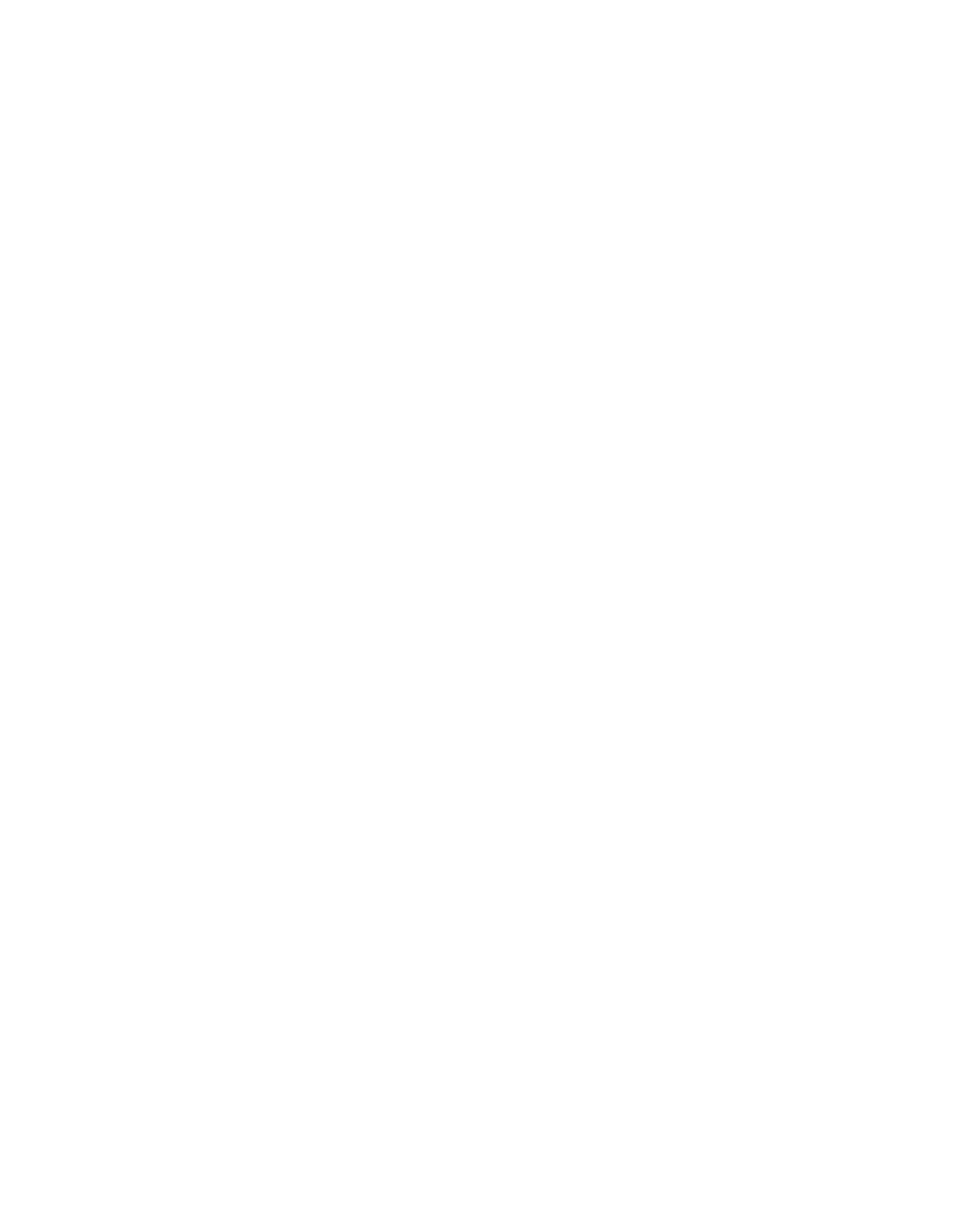
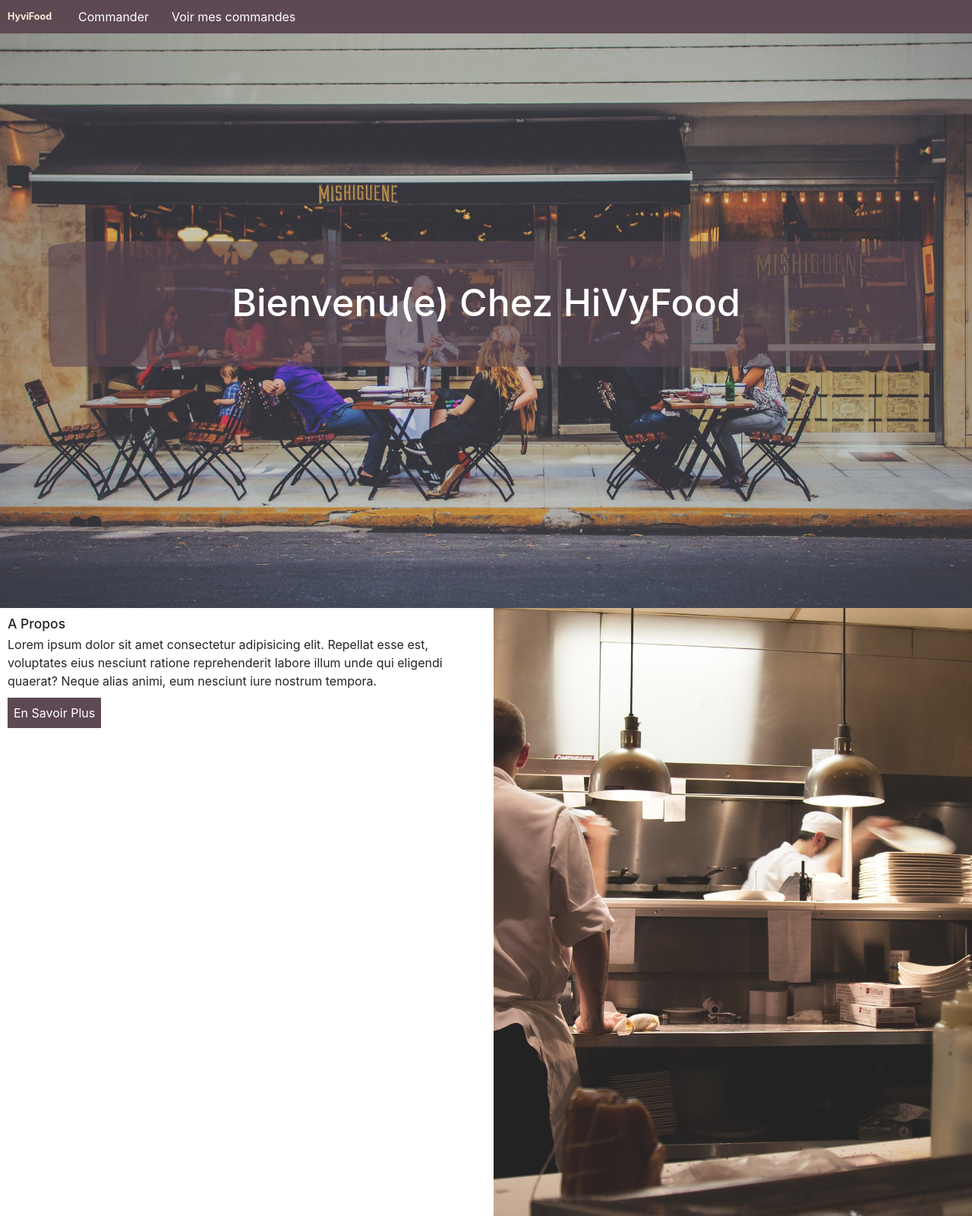
Before and after one commit to Yves97/restaurant, a PHP site: page / in a window 1280 px wide. Before the commit the page is empty. Shown: the whole page at 76% size. Before the commit the page ends 800 px from the top, so only its background shows below. Run offline with PHP 8.4, Linux system fonts and the light colour scheme.

Commit message:
first section

```diff
--- a/css/style.css
+++ b/css/style.css
@@ -1,4 +1,14 @@
 /************->VARIABLES*********<-*/
+
+:root{
+    --primary-color: #5d4954;
+    --color-white: #fff;
+    --white-hover:antiquewhite;
+    --color-black:#000;
+    --default-transition:all .3s;
+}
+
+
 /*------------------------------------*/
 
 
@@ -21,4 +31,96 @@ body{
     box-sizing: border-box;
     font-size: 1.6rem;
 }
+
+a,a:hover{
+    text-decoration: none;
+}
+
+li{
+    list-style: none;
+}
 /*------------------------------------*/
+
+/************->INDEX PAGE*********<-*/
+
+.navbar{
+    background: var(--primary-color);
+}
+
+.navbar-toggler{
+    background-color: var(--white-hover);
+}
+
+.nav-item{
+    margin-left: 2rem;
+}
+.nav-link, .navbar-brand{
+    color: var(--color-white) !important;
+    transition:var(--default-transition);
+}
+
+.nav-link:hover, .navbar-brand{
+    color: var(--white-hover) !important;
+}
+
+.navbar-brand{
+    font-weight: bold;
+}
+
+.welcome-box{
+    height: 100vh;
+    position: relative;
+    padding: 1rem;
+}
+
+.welcome-text{
+    position: absolute;
+    top: 50%;
+    left: 50%;
+    transform: translate(-50%,-50%);
+    width: 90%;
+    background: #5d4954a1;
+    /* background: black; */
+    padding: 5rem;
+    border-radius: 7rem .7rem 4.5rem / 1rem 4rem 1.5rem;
+}
+
+.welcome-text h3{
+    color: var(--color-white);
+    text-align: center;
+    font-size: 5rem;
+}
+
+#about{
+    min-height: 100vh;
+}
+
+
+.about-content{
+    height: 100%;
+    display: flex;
+}
+
+.about-text{
+    flex: 1;
+    padding: 1rem;
+}
+
+.sticky-text{
+    position: sticky;
+    top: 50%;
+}
+
+.btn-more{
+    border: 1px solid var(--primary-color);
+    background: var(--primary-color);
+    color: var(--color-white);
+    cursor: pointer;
+    padding: .7rem;
+    transition: var(--default-transition);
+}
+
+.btn-more:hover{
+    background: var(--color-white);
+    color: var(--primary-color);
+}
--- a/index.html
+++ b/index.html
@@ -7,18 +7,52 @@
 
     <!--***CSS ressources***-->
     <link rel="stylesheet" href="https://stackpath.bootstrapcdn.com/font-awesome/4.7.0/css/font-awesome.min.css">
-    <link rel="stylesheet" href="ressources/css/bootstrap.min.css">
-    <link rel="stylesheet" href="ressources/css/style.css">
-    <title>VueJs</title>
+    <link rel="stylesheet" href="css/bootstrap.min.css">
+    <link rel="stylesheet" href="css/style.css">
+    <title>HyviFood</title>
 </head>
 <body>
-
-
+    <header id="header">
+        <nav class="navbar navbar-expand-sm fixed-top">
+            <a class="navbar-brand" href="#">HyviFood</a>
+            <button class="navbar-toggler" type="button" data-toggle="collapse" data-target="#collapsibleNavId" aria-controls="collapsibleNavId"
+                aria-expanded="false" aria-label="Toggle navigation"></button>
+            <div class="collapse navbar-collapse" id="collapsibleNavId">
+                <ul class="navbar-nav mr-auto mt-2 mt-lg-0">
+                    <li class="nav-item active">
+                        <a class="nav-link" href="#">Commander</a>
+                    </li>
+                    <li class="nav-item">
+                        <a class="nav-link" href="#">Voir mes commandes</a>
+                    </li>
+                </ul>
+            </div>
+        </nav>
+        <div class="welcome-box"  style="background: url('images/img2.jpg') center no-repeat;background-size: cover;">
+            <div class="welcome-text">
+                <h3>Bienvenu(e) Chez HiVyFood</h3>
+            </div>
+        </div>
+    </header>
+    <section id="about">
+        <div class="about-content">
+            <div class="about-text">
+                <div class="sticky-text">
+                    <h3>A Propos</h3>
+                    <p>Lorem ipsum dolor sit amet consectetur adipisicing elit. Repellat esse est, voluptates eius nesciunt ratione reprehenderit labore illum unde qui eligendi quaerat? Neque alias animi, eum nesciunt iure nostrum tempora.</p>
+                    <a href="#">
+                        <button class="btn-more">En Savoir Plus</button>
+                    </a>
+                </div>
+            </div>
+            <div style="height:100vh;width:100%;background: url('images/img10.jpg') center no-repeat;background-size: cover;flex:1"></div>
+        </div>
+    </section>
 
     <!--***JS ressources***-->
-    <script src="ressources/js/jquery.js"></script>
-    <script src="ressources/js/bootstrap.min.js"></script>
+    <script src="js/jquery.js"></script>
+    <script src="js/bootstrap.min.js"></script>
     <!-- <script src="js/vue.js"></script> -->
-    <script src="ressources/js/main.js"></script>
+    <script src="js/main.js"></script>
 </body>
 </html>
```
Also changed, not shown: 1 other file.
